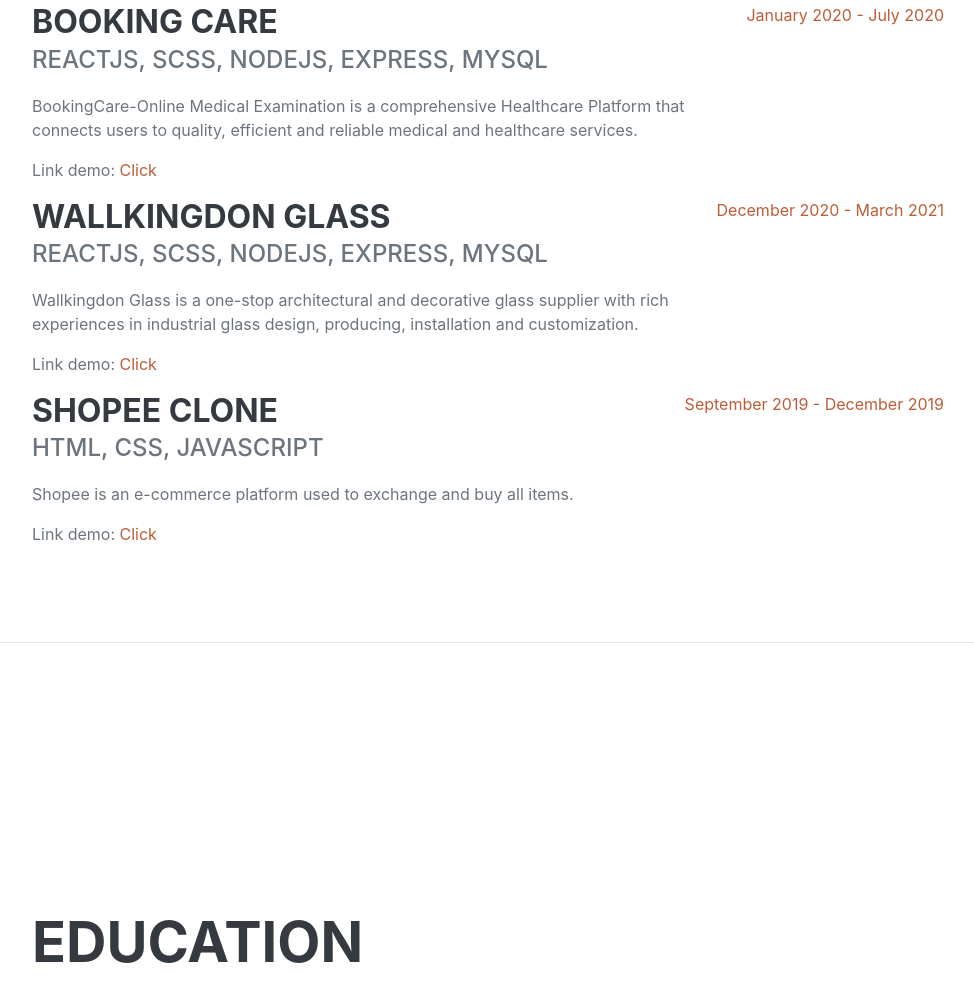
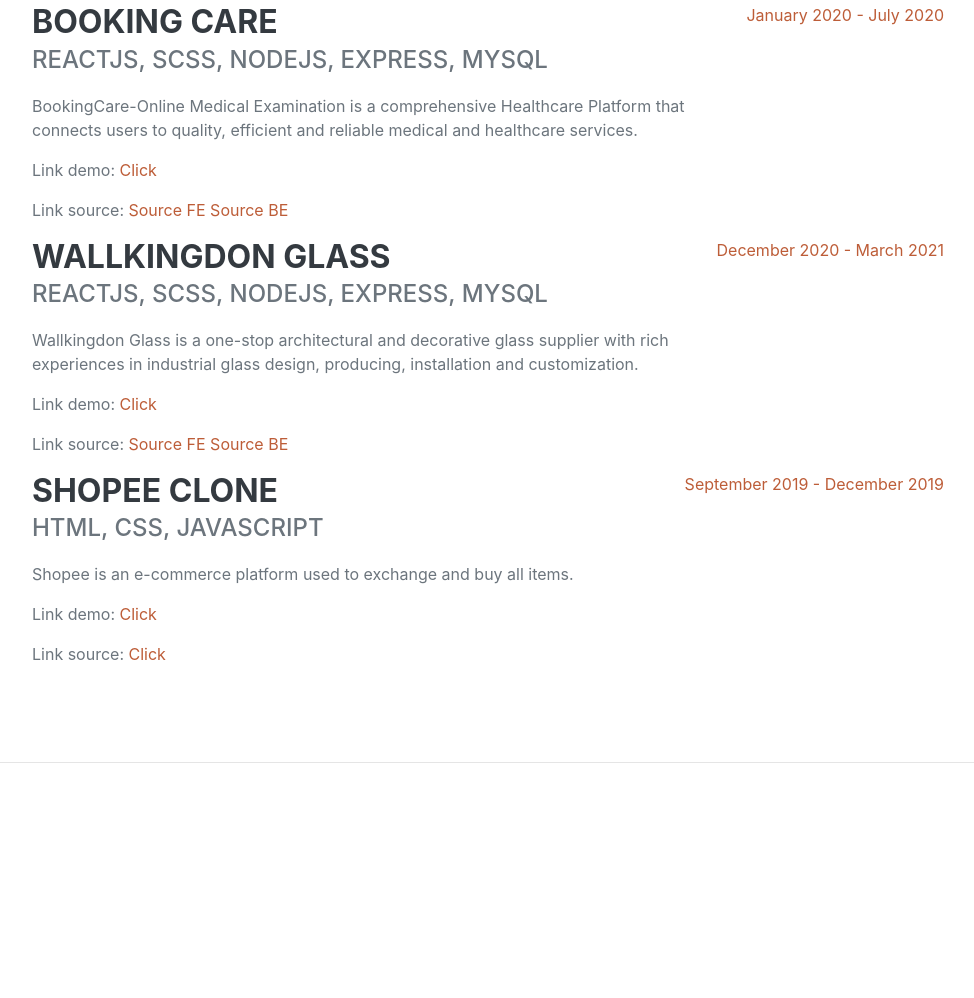
Before and after one commit to ndt051101/my-cv, a plain HTML site: page index.html in a window 1280 px wide. Shown: the part 993-1991 px from the top of the page, without its empty margins (288-1262 px from the left). Drawn offline with nearby package versions, Linux system fonts and the light colour scheme; a web font is replaced by a local one.

Commit message:
Add link source

```diff
--- a/index.html
+++ b/index.html
@@ -170,6 +170,19 @@
                                     >Click</a
                                 >
                             </p>
+                            <p>
+                                Link source:
+                                <a
+                                    target="_blank"
+                                    href="https://github.com/ndt051101/scheduleDoctor"
+                                    >Source FE</a
+                                >
+                                <a
+                                    target="_blank"
+                                    href="https://github.com/ndt051101/BE-scheduleDoctor"
+                                    >Source BE</a
+                                >
+                            </p>
                         </div>
                         <div class="flex-shrink-0">
                             <span class="text-primary"
@@ -199,6 +212,19 @@
                                     >Click</a
                                 >
                             </p>
+                            <p>
+                                Link source:
+                                <a
+                                    target="_blank"
+                                    href="https://github.com/ndt051101/windows"
+                                    >Source FE</a
+                                >
+                                <a
+                                    target="_blank"
+                                    href="https://github.com/ndt051101/BE-windows"
+                                    >Source BE</a
+                                >
+                            </p>
                         </div>
                         <div class="flex-shrink-0">
                             <span class="text-primary"
@@ -223,6 +249,14 @@
                                 <a
                                     target="_blank"
                                     href="https://ndt051101.github.io/shopee/"
+                                    >Click</a
+                                >
+                            </p>
+                            <p>
+                                Link source:
+                                <a
+                                    target="_blank"
+                                    href="https://github.com/ndt051101/shopee"
                                     >Click</a
                                 >
                             </p>
```
Also changed, not shown: assets/img/minion.png (added).
